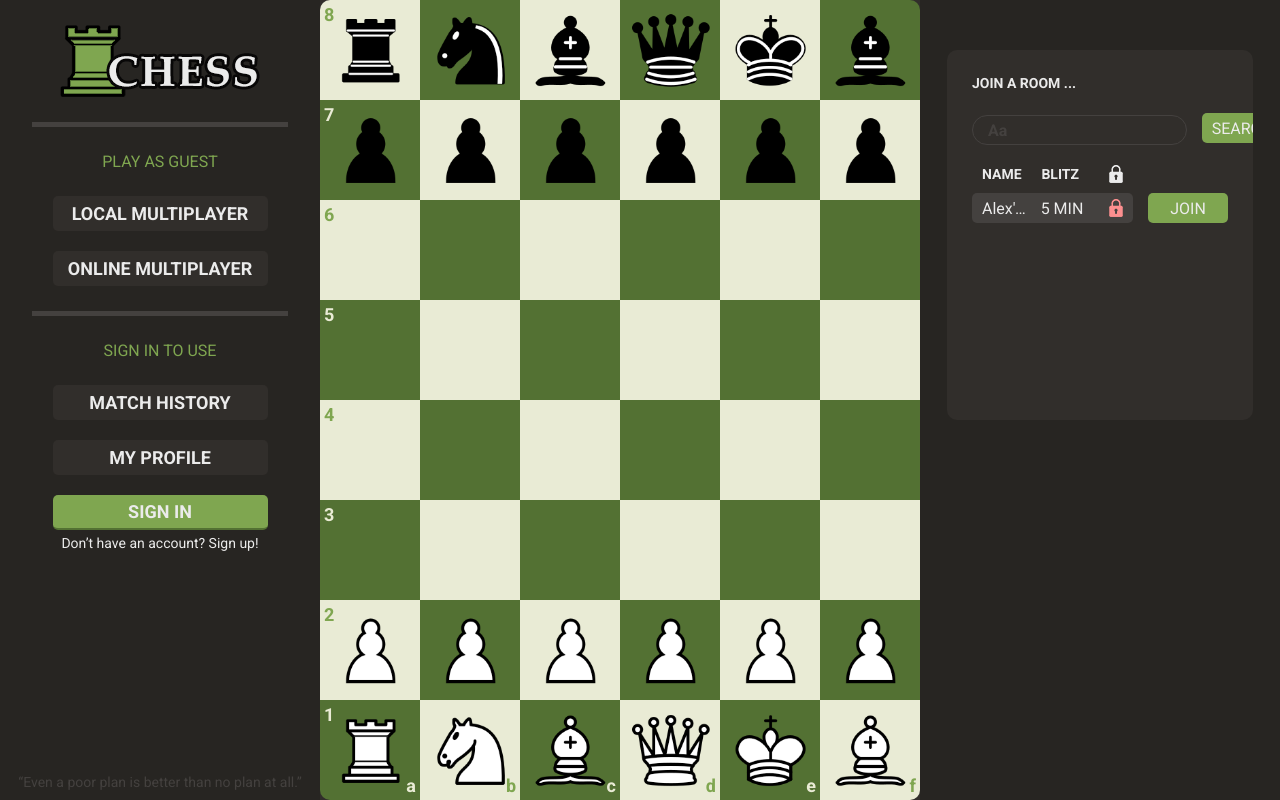
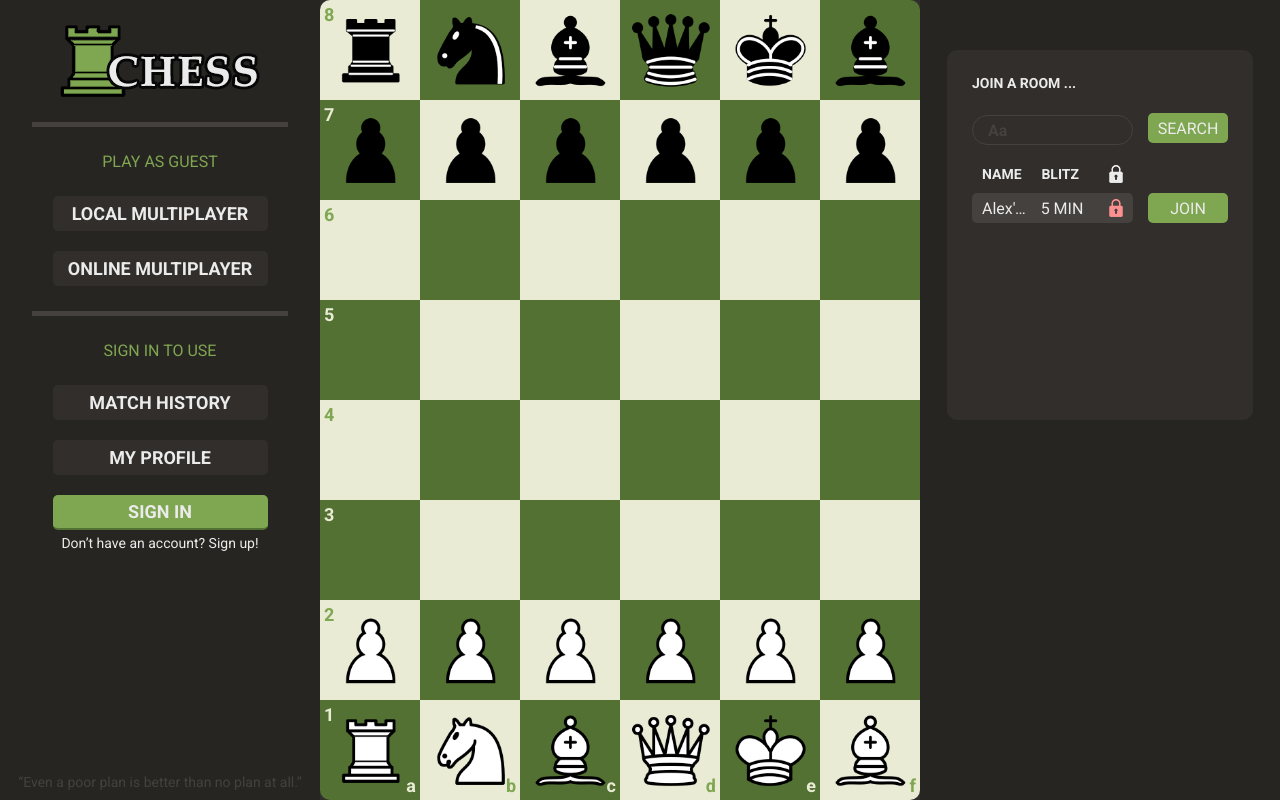
Before and after one commit to alextasy/Multiplayer-Chess, a React (Create React App) app in the folder frontend/: page /multiplayer in a window 1280 px wide. Built offline with nearby package versions, Linux system fonts and the light colour scheme.

Commit message:
fix(join-room): fix input width

```diff
--- a/frontend/src/app/components/join-room/JoinRoom.scss
+++ b/frontend/src/app/components/join-room/JoinRoom.scss
@@ -16,6 +16,10 @@
     .search_container {
         display: flex;
         align-items: center;
+        width: 100%;
+        .Input {
+            width: calc(100% - 95px);
+        }
     }
 
     .properties {
```
